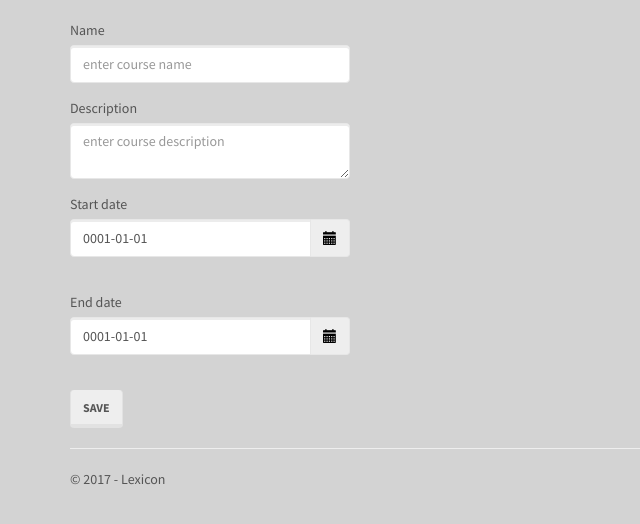
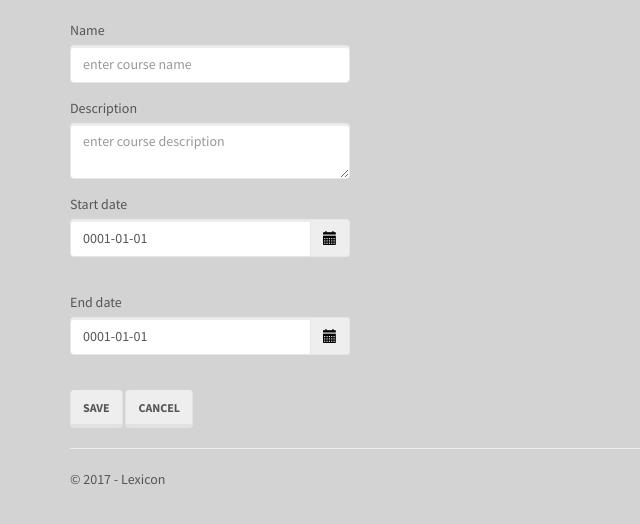
Before and after one commit to EyeQube/Lexicon_LMS, an ASP.NET MVC app: template Lexicon_LMS/Views/Home/EditCourse.cshtml in a window 1280 px wide. Shown: the part 148-672 px from the top of the page, without its empty margins (0-640 px from the left). Run offline with ASP.NET Core 8 and stand-ins for ASP.NET MVC 5, Linux system fonts and the light colour scheme; the template is opened without the code that fills it, so the values that code supplies are empty; the project's own start-up code is not run, and a stand-in starts its controllers and pages; some libraries are stand-ins or nearby versions; some web fonts are replaced.

Commit message:
change back to cancel

```diff
--- a/Lexicon_LMS/Content/Site.css
+++ b/Lexicon_LMS/Content/Site.css
@@ -110,6 +110,11 @@ HelloSpace{
     text-decoration: none !important;
 }
 
+.newActivityBtn2 {
+    margin-bottom: 20px;
+    margin-left:3px;
+}
+
 .newActivityBtn {
     margin-bottom: 20px;
 }
--- a/Lexicon_LMS/Scripts/site.js
+++ b/Lexicon_LMS/Scripts/site.js
@@ -1,10 +1,13 @@
 function site_init() {
-    $('.datepickerDate').datepicker({ format: 'yyyy-mm-dd', autoclose: true });
-    $('[data-toggle="popover"]').popover();
+    $('.datepickerDate').datepicker({
+        format: 'yyyy-mm-dd',
+        autoclose: true
+    });
 
     $('.datetimepicker').datetimepicker({
         sideBySide: true,
         format: 'YYYY-MM-DD HH:mm'
+
     });
 }
 
@@ -22,7 +25,6 @@ $(document).ready(function () {
     //    data-user-remove: DOM element to remove on success (ie. a css class descriptor)
     //    data-user-message:Text to show in confirmation box
     //
-    //$('.js-delete-entity').click(function (e) {
     $(document).on('click', '.js-delete-entity', function (e) {
         var link = $(e.target);
 
@@ -51,13 +53,11 @@ $(document).ready(function () {
                                 });
                                 $(link.attr("data-user-removeAjax")).children().fadeOut(function () {
                                     $(this).remove();
-
                                 });
                             })
                             .fail(function (xhr) {
                                 bootbox.alert(xhr.responseText);
                             });
-
                     }
                 }
             }
--- a/Lexicon_LMS/Views/Account/Register.cshtml
+++ b/Lexicon_LMS/Views/Account/Register.cshtml
@@ -58,7 +58,7 @@
     }
     <div class="form-group">
             <button class="btn btn-default" name="button" value="SaveNew">Register</button>
-            @Html.ActionLink("Cancel", "Index", "Home", null, new { @class = "btn btn-default" })
+            <a href="@TempData["ReturnUrl"]" class="btn btn-default">Cancel</a>
     </div>
 }
 
--- a/Lexicon_LMS/Views/Home/Course.cshtml
+++ b/Lexicon_LMS/Views/Home/Course.cshtml
@@ -9,7 +9,7 @@
     ViewBag.CourseId = Model.Id;
 }
 
-    <div class="user-course">
+<div class="user-course">
 
     <h2><b>@Model.Name</b></h2>
 
--- a/Lexicon_LMS/Views/Home/CreateActivity.cshtml
+++ b/Lexicon_LMS/Views/Home/CreateActivity.cshtml
@@ -52,6 +52,6 @@
 
         <div class="form-group">
              <input type="submit" value="Create" class="btn btn-default" />
-            <a href="@TempData["ReturnUrl"]" class="btn btn-default">Back</a>
+            <a href="@TempData["ReturnUrl"]" class="btn btn-default">Cancel</a>
         </div>
 }
--- a/Lexicon_LMS/Views/Home/EditCourse.cshtml
+++ b/Lexicon_LMS/Views/Home/EditCourse.cshtml
@@ -43,6 +43,7 @@
     </div>
     <div class="form-group">
         <input type="submit" class="btn btn-default" value="Save"  />
+        <a href="@TempData["ReturnUrl"]" class="btn btn-default">Cancel</a>
     </div>
 }
 
--- a/Lexicon_LMS/Views/Home/ListActivity.cshtml
+++ b/Lexicon_LMS/Views/Home/ListActivity.cshtml
@@ -9,7 +9,7 @@
     @if (User.IsInRole(Role.Teacher))
     {
         @Html.ActionLink("Add new activity", "CreateActivity", "Home", new { id = Model.Id }, htmlAttributes: new { @class = "btn btn-default btn-sm newActivityBtn" })
-        @Html.ActionLink("Add document", "AddFileToSystem", "Document", new { moduleId = Model.Id, }, htmlAttributes: new { @class = "btn btn-default btn-sm newActivityBtn" })
+        @Html.ActionLink("Add document", "AddFileToSystem", "Document", new { moduleId = Model.Id, }, htmlAttributes: new { @class = "btn btn-default btn-sm newActivityBtn2" })
     }
 
     <table class="table table-responsive dl-horizontal table-striped table-bordered">
```
